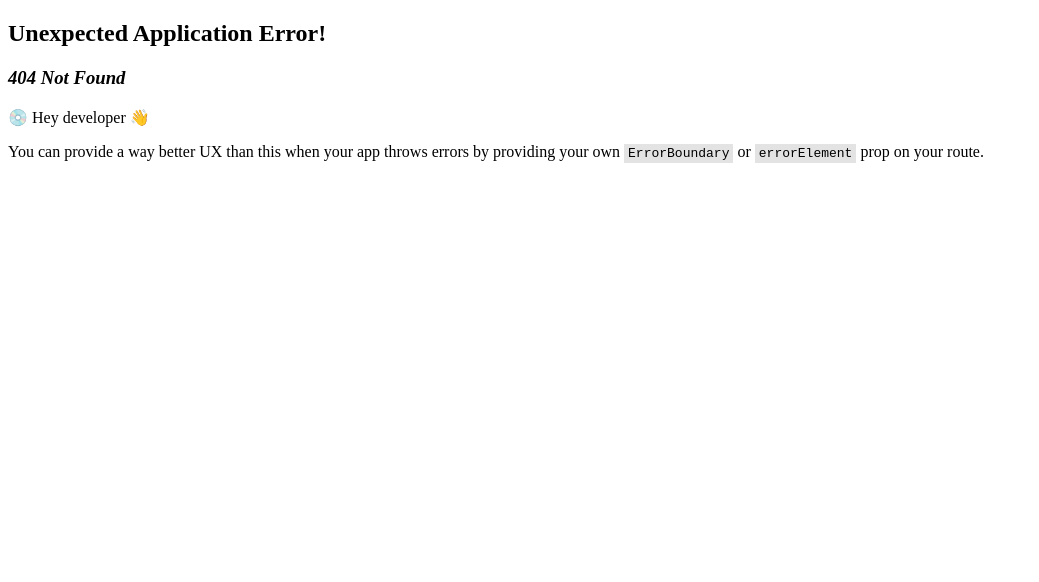
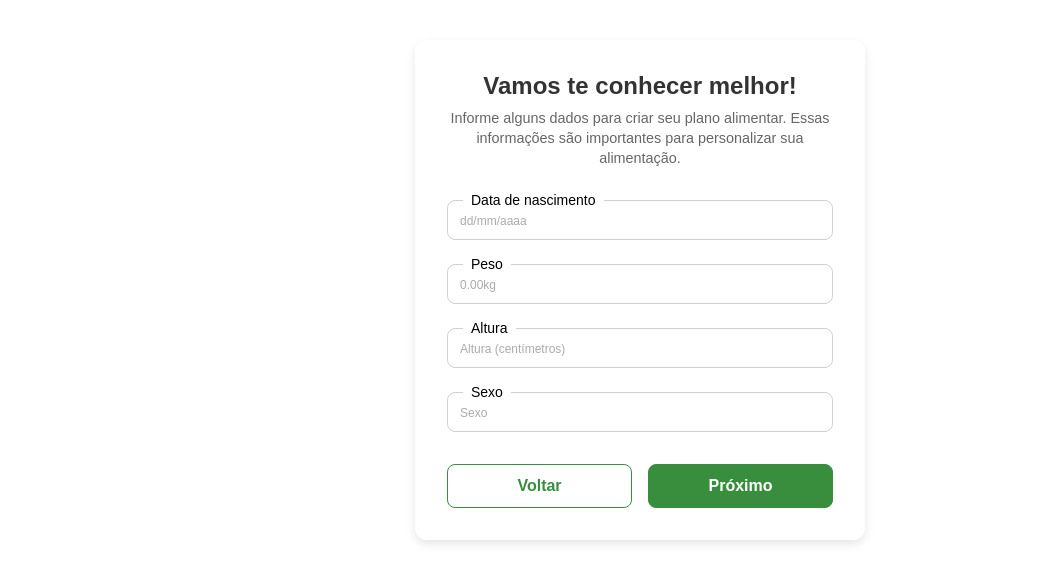
Before and after one commit to John-Cavalcanti/Diet_App, a React (Vite) app in the folder frontend/nutreai/: page /card-info-pessoais in a window 1280 px wide. Before the commit this address had no page. Shown: the top 582 px of the page, without its empty margins (0-1039 px from the left). Built offline with nearby package versions, Linux system fonts and the light colour scheme.

Commit message:
chore: criação do card que recebe os dados pessoais

```diff
--- /dev/null
+++ b/frontend/nutreai/src/componens/card_info_pessoais.tsx
@@ -0,0 +1,143 @@
+import styled from 'styled-components';
+import { FormProvider, useForm } from 'react-hook-form';
+import { FormInput } from '../pages/form/components/form-inputs';
+
+interface FormData {
+    birthDate: string;
+    weight: string;
+    height: string;
+    gender: string;
+}
+
+export function UserFormCard() {
+    const methods = useForm<FormData>();
+    const { handleSubmit } = methods;
+
+    const onSubmit = (data: FormData) => {
+        console.log("Dados do formulário:", data);
+        // lugar de botar os dados no back ending, eu pensei em deixar o voltar e o proximo levando ao youtube, mas acho que fica melhor assim;
+    };
+
+    return (
+        <FormProvider {...methods}>
+            <CardContainer onSubmit={handleSubmit(onSubmit)}>
+                <Header>
+                    <Title>Vamos te conhecer melhor!</Title>
+                    <Subtitle>
+                        Informe alguns dados para criar seu plano alimentar.
+                        Essas informações são importantes para personalizar
+                        sua alimentação.
+                    </Subtitle>
+                </Header>
+
+                <FormContent>
+                    {}
+                    <FormInput
+                        id="birthDate"
+                        label="Data de nascimento"
+                        placeholder="dd/mm/aaaa"
+                        type="date"
+                    />
+                    <FormInput
+                        id="weight"
+                        label="Peso"
+                        placeholder="0.00kg"
+                        type="number"
+                    />
+                    <FormInput
+                        id="height"
+                        label="Altura"
+                        placeholder="Altura (centímetros)"
+                        type="number"
+                    />
+                    <FormInput
+                        id="gender"
+                        label="Sexo"
+                        placeholder="Sexo"
+                        type="select"
+                    />
+                </FormContent>
+
+                <Actions>
+                    <Button type="button" variant="secondary">Voltar</Button>
+                    <Button type="submit" variant="primary">Próximo</Button>
+                </Actions>
+            </CardContainer>
+        </FormProvider>
+    );
+}
+
+const CardContainer = styled.form`
+    background-color: #fff;
+    border-radius: 12px;
+    box-shadow: 0 4px 10px rgba(0, 0, 0, 0.1);
+    padding: 32px;
+    display: flex;
+    flex-direction: column;
+    gap: 24px;
+    max-width: 450px; /* Ajuste a largura máxima conforme necessário */
+    margin: 40px auto; /* Centraliza o card na página */
+`;
+
+const Header = styled.div`
+    text-align: center;
+`;
+
+const Title = styled.h2`
+    font-size: 1.5rem;
+    color: #333;
+    margin-bottom: 8px;
+`;
+
+const Subtitle = styled.p`
+    font-size: 0.9rem;
+    color: #666;
+    line-height: 1.4;
+`;
+
+const FormContent = styled.div`
+    display: flex;
+    flex-direction: column;
+    gap: 16px; /* Espaçamento entre os inputs */
+`;
+
+const Actions = styled.div`
+    display: flex;
+    justify-content: space-between;
+    gap: 16px;
+    margin-top: 8px;
+`;
+
+interface ButtonProps {
+    variant: 'primary' | 'secondary';
+}
+
+const Button = styled.button<ButtonProps>`
+    padding: 12px 24px;
+    border-radius: 8px;
+    font-size: 1rem;
+    font-weight: 600;
+    cursor: pointer;
+    transition: background-color 0.2s ease, color 0.2s ease, border-color 0.2s ease;
+    flex: 1; /* Para os botões ocuparem espaço igual */
+
+    ${props => props.variant === 'primary' && `
+        background-color: #388e3c; /* Verde para Próximo */
+        color: #fff;
+        border: 1px solid #388e3c;
+
+        &:hover {
+            background-color: #2e7d32;
+        }
+    `}
+
+    ${props => props.variant === 'secondary' && `
+        background-color: #fff; /* Branco para Voltar */
+        color: #388e3c;
+        border: 1px solid #388e3c;
+
+        &:hover {
+            background-color: #f0f0f0;
+        }
+    `}
+`;
--- a/frontend/nutreai/src/main.tsx
+++ b/frontend/nutreai/src/main.tsx
@@ -5,6 +5,8 @@ import { createBrowserRouter, RouterProvider } from 'react-router-dom'
 import { DietForm } from './pages/form/index.tsx'
 import { Confirmation } from './pages/confirmation/index.tsx'
 import { FormStepsProvider } from './contexts/form-steps-context.tsx'
+import { UserFormCard } from './componens/card_info_pessoais.tsx'
+
 
 const router = createBrowserRouter([
   {
@@ -22,6 +24,10 @@ const router = createBrowserRouter([
       {
         path: '/weekly-diet-confirmation',
         element: <Confirmation />
+      },
+      {
+        path: '/card-info-pessoais',
+        element: <UserFormCard />
       }
     ]
   }
```
